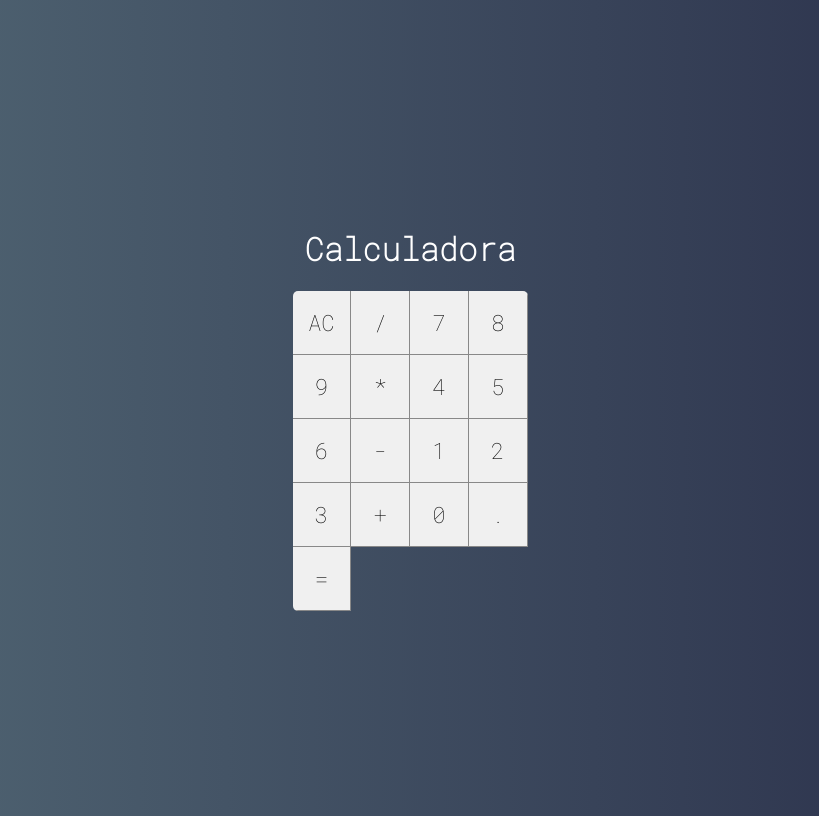
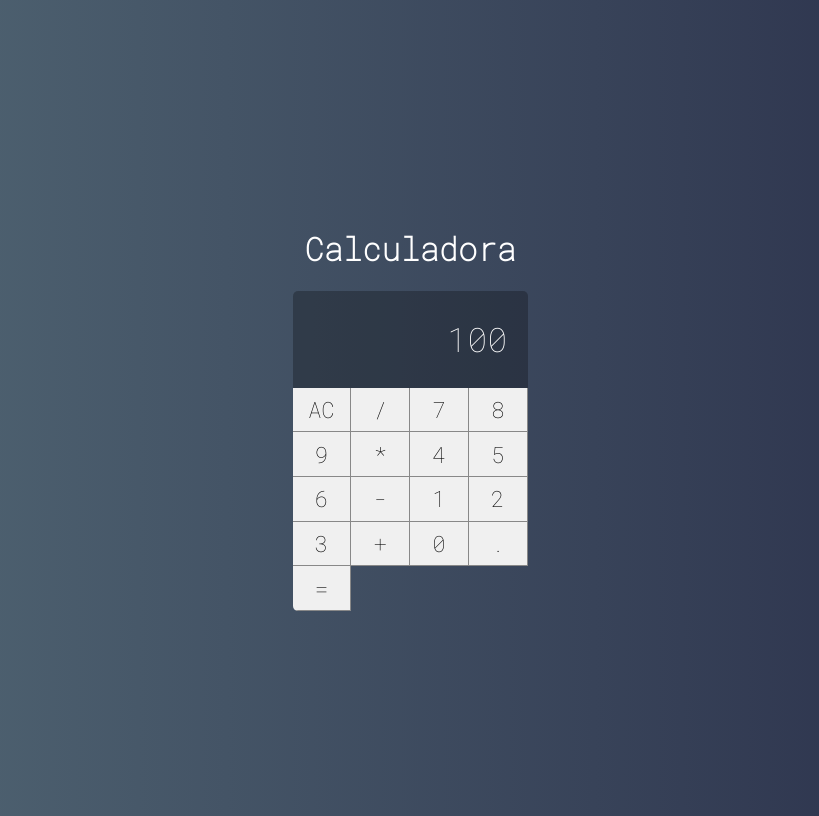
Before and after one commit to ramonmpacheco/react-101-and-redux, a React (Create React App) app in the folder calculadora/: page / in a window 1280 px wide. Shown: the whole page, without its empty margins (230-1049 px from the left). Built offline with nearby package versions, Linux system fonts and the light colour scheme.

Commit message:
component display

```diff
--- /dev/null
+++ b/calculadora/src/components/Display.css
@@ -0,0 +1,10 @@
+.display {
+    grid-column: span 4;
+    background-color: #0004;
+    display: flex;
+    justify-content: flex-end;
+    align-items: center;
+    padding: 20px;
+    font-size: 2.1em;
+    overflow: hidden;
+}
--- /dev/null
+++ b/calculadora/src/components/Display.jsx
@@ -0,0 +1,10 @@
+import React from "react";
+import './Display.css'
+
+const Display = (props) => {
+    return (
+        <div className="display">{props.value}</div>
+    )
+}
+
+export default Display
--- a/calculadora/src/main/Calculadora.css
+++ b/calculadora/src/main/Calculadora.css
@@ -6,5 +6,5 @@
 
     display: grid;
     grid-template-columns: repeat(4, 25%);
-    grid-template-rows: 48px, 48px, 48px, 48px, 48px;
+    grid-template-rows: 1fr, 48px, 48px, 48px, 48px, 48px;
 }
--- a/calculadora/src/main/Calculadora.jsx
+++ b/calculadora/src/main/Calculadora.jsx
@@ -1,4 +1,5 @@
 import Button from '../components/Button';
+import Display from '../components/Display';
 import './Calculadora.css'
 import React, { Component } from "react";
 
@@ -6,23 +7,24 @@
     render() {
         return (
             <div className='calculator'>
-                <Button label="AC"/>
-                <Button label="/"/>
-                <Button label="7"/>
-                <Button label="8"/>
-                <Button label="9"/>
-                <Button label="*"/>
-                <Button label="4"/>
-                <Button label="5"/>
-                <Button label="6"/>
-                <Button label="-"/>
-                <Button label="1"/>
-                <Button label="2"/>
-                <Button label="3"/>
-                <Button label="+"/>
-                <Button label="0"/>
-                <Button label="."/>
-                <Button label="="/>
+                <Display value={100} />
+                <Button label="AC" />
+                <Button label="/" />
+                <Button label="7" />
+                <Button label="8" />
+                <Button label="9" />
+                <Button label="*" />
+                <Button label="4" />
+                <Button label="5" />
+                <Button label="6" />
+                <Button label="-" />
+                <Button label="1" />
+                <Button label="2" />
+                <Button label="3" />
+                <Button label="+" />
+                <Button label="0" />
+                <Button label="." />
+                <Button label="=" />
             </div>
         )
     }
```
